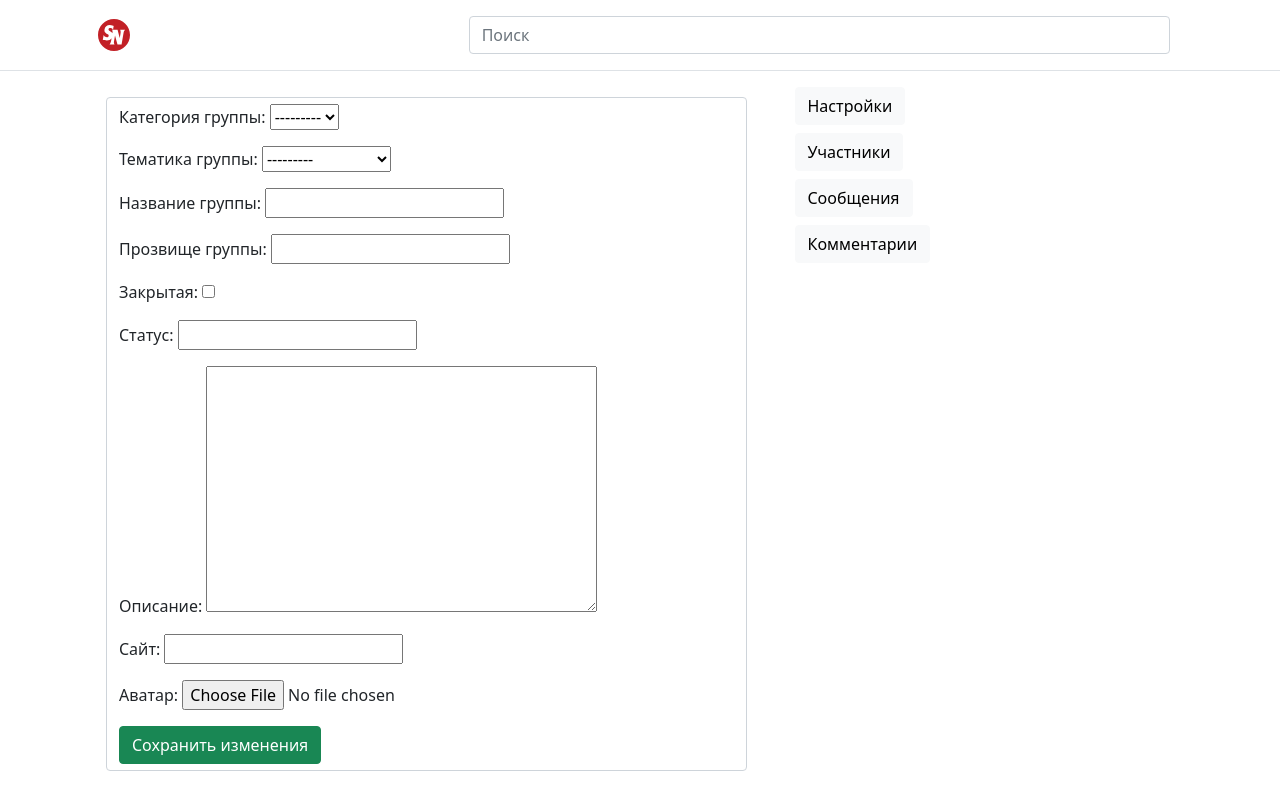
After one commit to lautarianoo/django_social_network, a Django app: template templates/community/edit.html in a window 1280 px wide. The commit adds this page. Run offline with Django 3.2, Linux system fonts and the light colour scheme; the template is opened without the code that fills it: values that come from a table or form of the project are taken from there, others are empty; some libraries are stand-ins or nearby versions.

Commit message:
Edit group

```diff
--- a/community/forms.py
+++ b/community/forms.py
@@ -3,11 +3,16 @@ from .models import Group
 
 class EditGroupForm(forms.ModelForm):
 
-    privaty = forms.BooleanField(label='Закрытая', widget={'attrs': 'form-control'})
+    privaty = forms.BooleanField(label='Закрытая')
     status = forms.CharField(label='Статус', widget=forms.TextInput())
     description = forms.CharField(label='Описание', widget=forms.Textarea())
     website = forms.CharField(label='Сайт', widget=forms.URLInput())
+    avatar = forms.ImageField(label='Аватар', required=False)
 
     class Meta:
         model = Group
         fields = ('category', 'thematic', 'title', 'slug', )
+
+    def __init__(self, *args, **kwargs):
+        super(EditGroupForm, self).__init__(*args, **kwargs)
+        self.fields['avatar'].required = False
--- a/community/urls.py
+++ b/community/urls.py
@@ -8,5 +8,6 @@ urlpatterns = [
     path('follow/<str:slug>/', FollowGroupView.as_view(), name='follow-group'),
     path('unfollow/<str:slug>/', UnfollowGroup.as_view(), name='unfollow-group'),
     path('<str:slug>/im', ImageGroupView.as_view(), name='image-group'),
-    path('delete-feed/<int:pk>/', DeleteFeedGroup.as_view(), name='delete-feed-group')
+    path('delete-feed/<int:pk>/', DeleteFeedGroup.as_view(), name='delete-feed-group'),
+    path('<str:slug>/edit', EditGroupView.as_view(), name='edit')
 ]
--- /dev/null
+++ b/templates/community/edit.html
@@ -0,0 +1,22 @@
+{% extends 'base_for_templates.html' %}
+
+{% block profile %}
+    <div class="row">
+        <div class="col-9">
+            <div class="container">
+            <form method="post" action="" class="form-control" style="margin-top: 10px" enctype="multipart/form-data">
+                {% csrf_token %}
+                {{ form.media }}
+                {{ form.as_p }}
+                <button type="submit" class="btn btn-success">Сохранить изменения</button>
+            </form>
+            </div>
+        </div>
+        <div class="col-2">
+            <a class="btn btn-light" href="">Настройки</a>
+            <a class="btn btn-light mt-2" href="">Участники</a>
+            <a class="btn btn-light mt-2" href="">Сообщения</a>
+            <a class="btn btn-light mt-2" href="">Комментарии</a>
+        </div>
+    </div>
+{% endblock profile %}
--- a/templates/community/group.html
+++ b/templates/community/group.html
@@ -133,7 +133,7 @@
                 <a class="btn btn-primary mt-2" href="{% url 'follow-group' slug=group.slug %}">Вступить в группу</a>
             {% endif %}
             <hr>
-            <a class="btn btn-light" href="#">Управление</a>
+            <a class="btn btn-light" href="{% url 'edit' slug=group.slug %}">Управление</a>
             <a class="btn btn-light" href="#">Статистика</a>
             <a class="btn btn-light" href="#">Комментарии</a>
             <a class="btn btn-light" href="#">События</a>
```
Also changed, not shown: community/views.py (+27 -2 lines).
